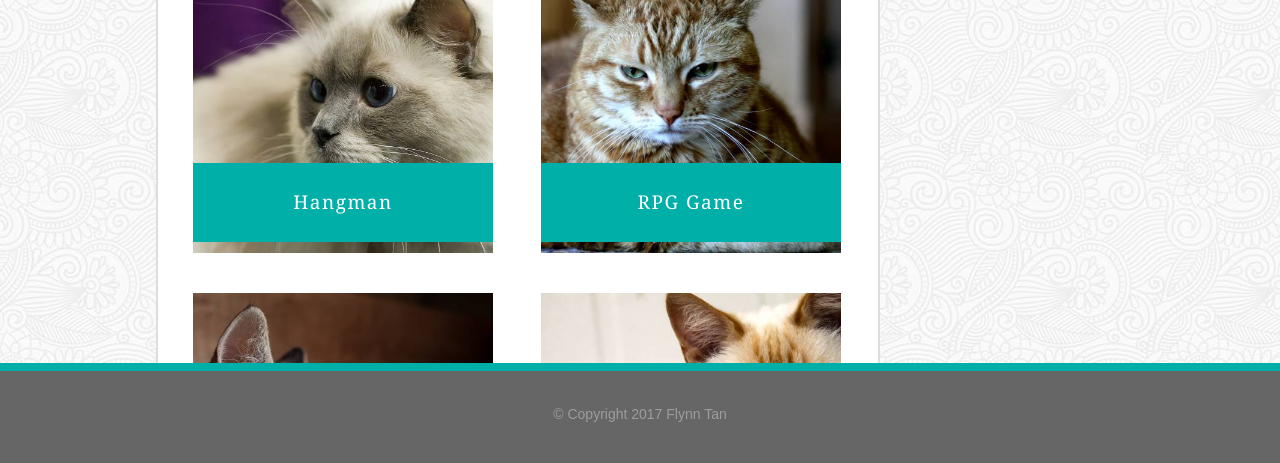
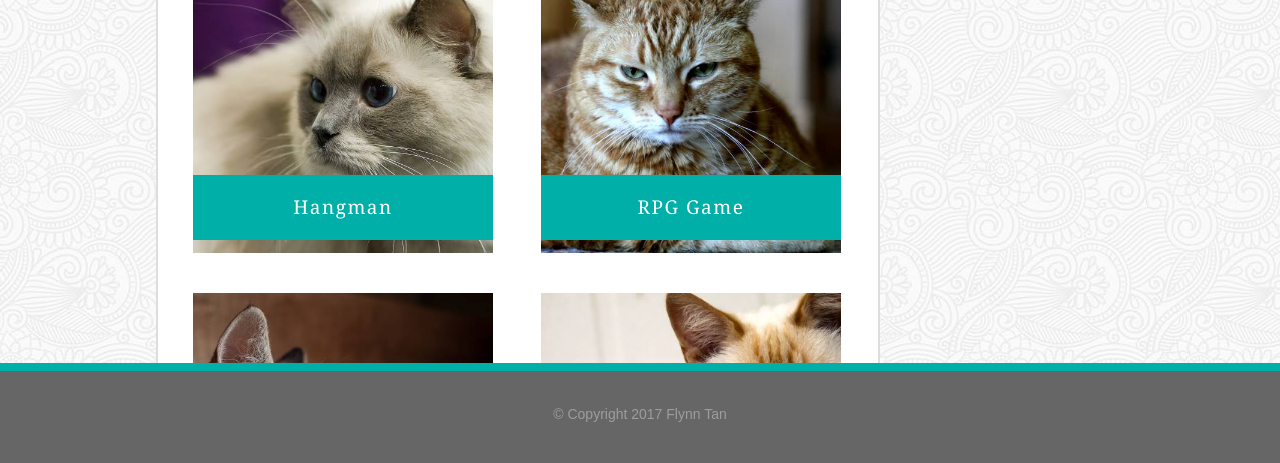
Before and after one commit to sundropgold/Basic-Portfolio, a plain HTML site: page portfolio.html in a window 1280 px wide. Shown: the part 335-798 px from the top of the page. Drawn offline with Linux system fonts and the light colour scheme.

Commit message:
adjusted portfolio h3

```diff
--- a/assets/css/style.css
+++ b/assets/css/style.css
@@ -126,8 +126,8 @@ h3.portname {
 
 	position:absolute;
 	left:0px;
-	top:250px;
-	padding:30px 0px 30px 0px;
+	top:262px;
+	padding:23px 0px 23px 0px;
 	width:100%;
 
 	display:inline-block;
```
